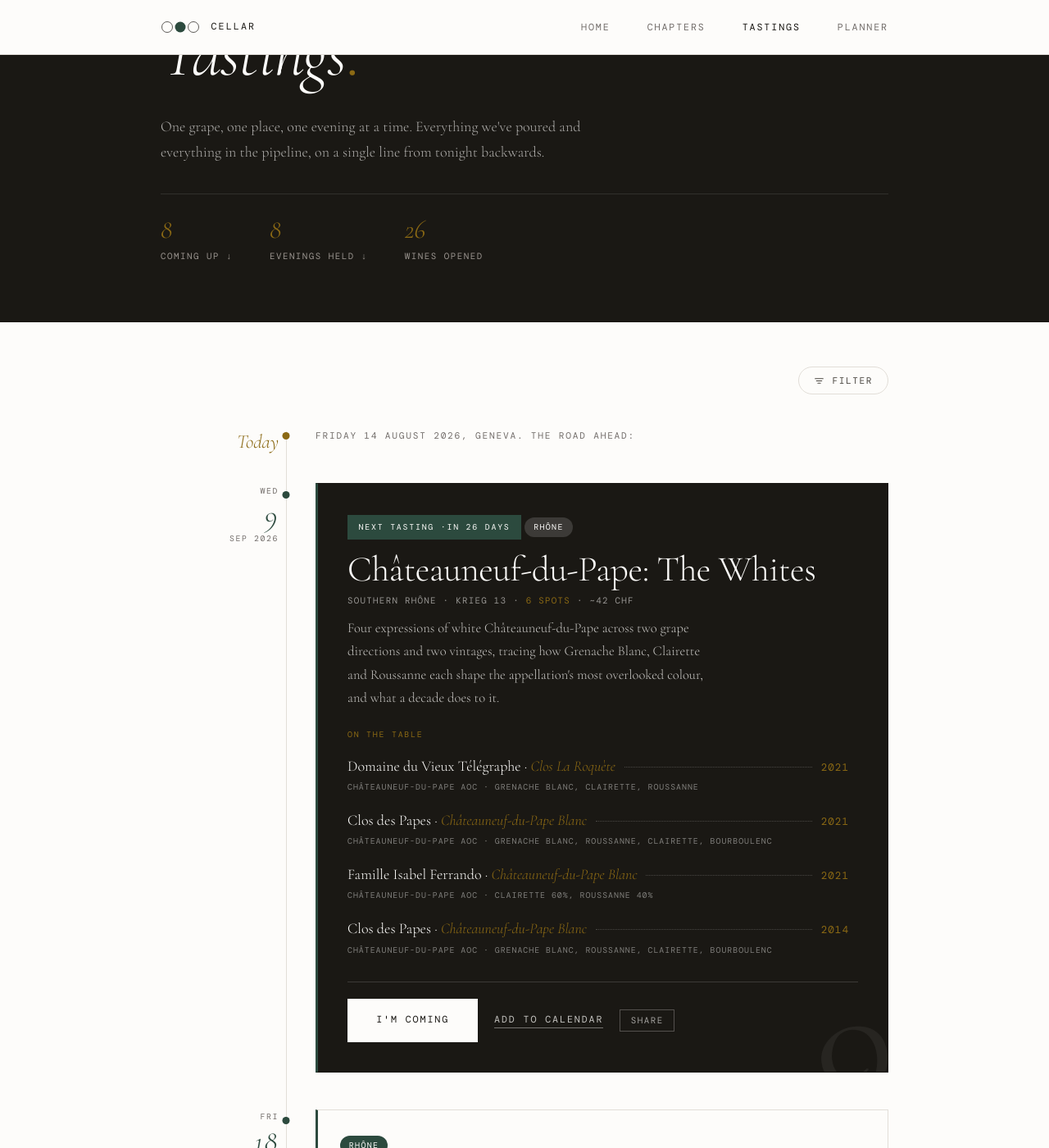
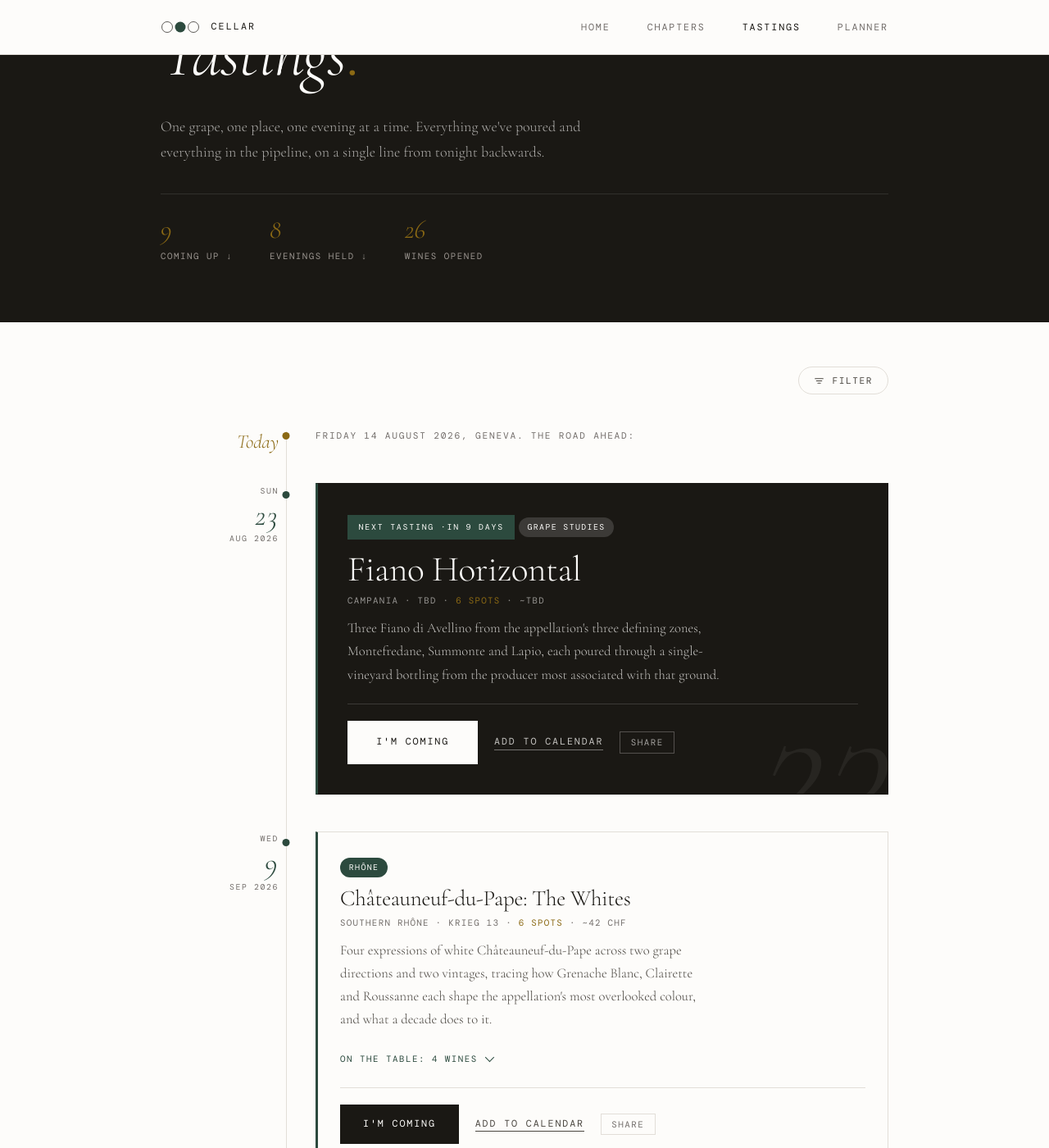
Before and after one commit to silviodirubbo/cellar, a Jekyll site: the page built from tastings/index.html, in a window 1280 px wide and 1400 px high, scrolled down 255 px. Shown: the whole window at 82% size. Built offline with Jekyll 4.4.1, drawn with Linux system fonts in a browser that asks for light colours; some web fonts are replaced.

Commit message:
Add Fiano Horizontal tasting and scaffold its deck
Adds the fiano-horizontal entry to the Grape Studies chapter (wines
and slides left off/false pending sourcing), and scaffolds the
presentation deck with cover, grape intro, and three wine skeleton
slides for Montefredane, Summonte and Lapio.

```diff
--- a/_data/tastings.yml
+++ b/_data/tastings.yml
@@ -713,3 +713,27 @@
       vintage: 2022
       appellation: "Isonzo"
       blend: "100% Chardonnay"
+
+- slug: fiano-horizontal
+  title: "Fiano Horizontal"
+  date: 2026-08-23
+  date_tbd: false
+  location: "TBD"
+  region: "Campania"
+  description: >
+    Three Fiano di Avellino from the appellation's three defining zones,
+    Montefredane, Summonte and Lapio, each poured through a single-vineyard
+    bottling from the producer most associated with that ground.
+  tags:
+    - Fiano
+    - Fiano di Avellino
+    - Campania
+    - Irpinia
+    - Italy
+  chapter: grape-studies
+  chapter_order: 3
+  status: upcoming
+  spots_total: 6
+  cost_estimate: "TBD"
+  featured: false
+  slides: false
```
Also changed, not shown: _tastings/fiano-horizontal.html (added, +247 -0 lines), 1 other file.
